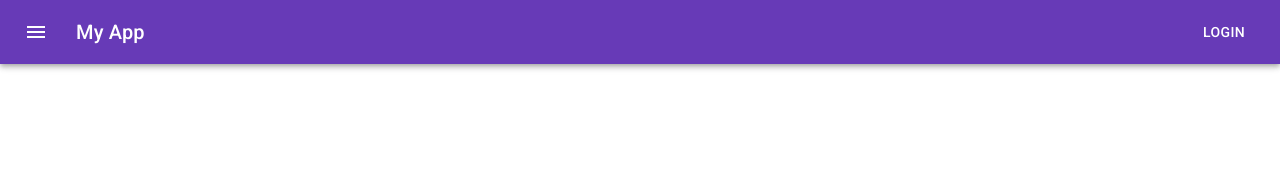
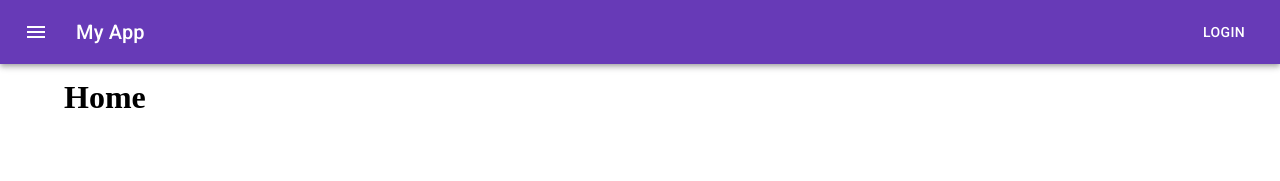
Before and after one commit to OBitencourt/my_app_test, a React (Create React App) app: page / in a window 1280 px wide. Shown: the top 181 px of the page. Built offline with nearby package versions, Linux system fonts and the light colour scheme.

Commit message:
adding template default

```diff
--- a/src/App.js
+++ b/src/App.js
@@ -6,10 +6,12 @@ import {
 } from 'react-router-dom'
 
 import Home from "./pages/Home"
-
+import TemplateDefault from './templates/Default'
 
 const App = () => {
   return (
+    <TemplateDefault>
+
       <Router>
         <Switch>
           <Route path="/">
@@ -17,6 +19,8 @@ const App = () => {
           </Route>
         </Switch>
       </Router>
+
+    </TemplateDefault>
   )
 }
 
--- a/src/index.js
+++ b/src/index.js
@@ -22,8 +22,6 @@ root.render(
   <React.StrictMode>
     <ThemeProvider theme={theme}>
       <App />
-
     </ThemeProvider>
-
   </React.StrictMode>
 );
--- a/src/pages/Home.js
+++ b/src/pages/Home.js
@@ -2,7 +2,7 @@ import Header from '../partials/Header/Header'
 
 const Home = () => {
     return (
-        <Header />
+        <h1>Home</h1>
     )
 }
 
--- /dev/null
+++ b/src/templates/Default.js
@@ -0,0 +1,27 @@
+import Container from '@mui/material/Container';
+
+import { makeStyles } from '@mui/styles';
+
+import Header from "../partials/Header/Header"
+
+
+const useStyles = makeStyles(() => ({
+    container: {
+        padding: '15px 0px'
+    }
+}))
+
+const Default = ({ children }) => {
+    const classes = useStyles()
+
+    return (
+        <>
+            <Header />
+            <Container className={classes.container}>
+                {children}
+            </Container>
+        </>
+    )
+}
+
+export default Default
```
Lines whose indentation alone changed are shown as unchanged.
